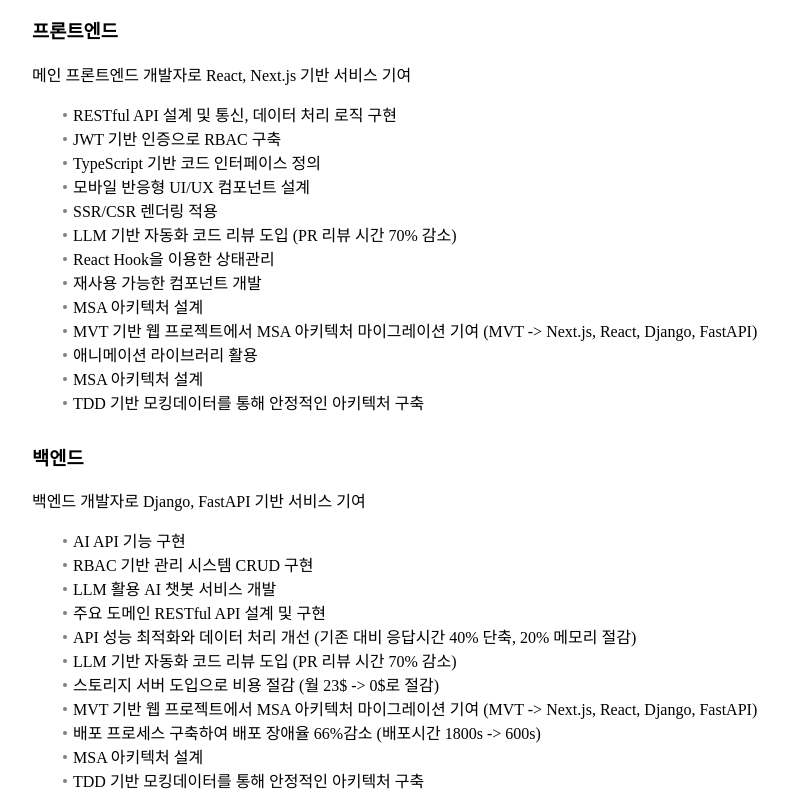
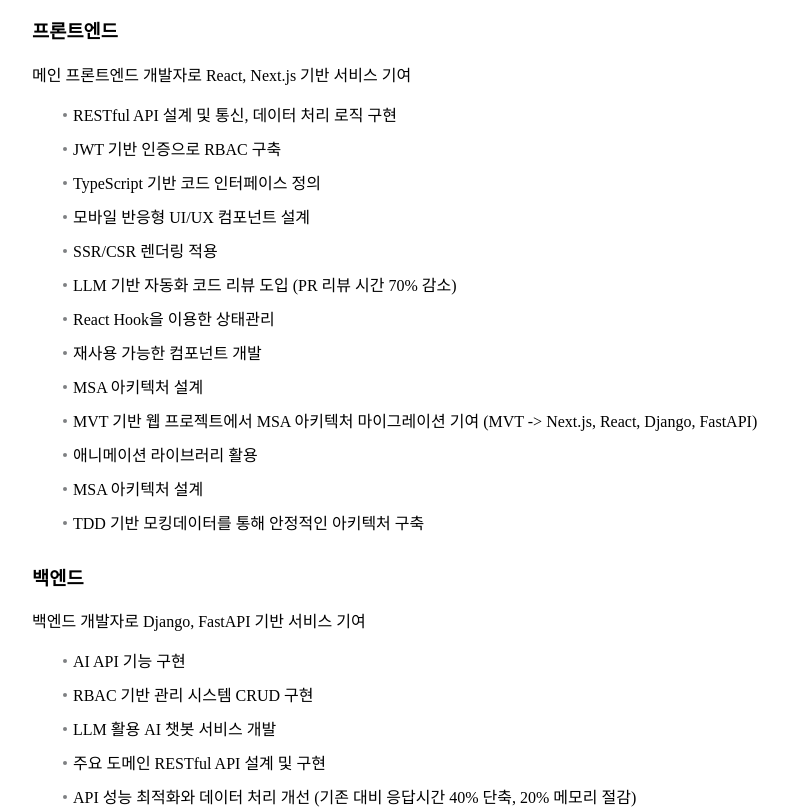
Before and after one commit to 2zm00/resume, a React (Vite) app: page /resume/master in a window 1280 px wide. Shown: the part 1020-1829 px from the top of the page, without its empty margins (56-844 px from the left). Built offline with nearby package versions, Linux system fonts and the light colour scheme.

Commit message:
feat: 이력서 수정

```diff
--- a/src/index.css
+++ b/src/index.css
@@ -45,7 +45,18 @@
   @apply ml-6;
   list-style: none;
   text-indent: -9px;
+  margin-bottom: 10px;
 }
+
+ul ul {
+  margin-top: 8px;
+  margin-bottom: 4px;
+}
+
+li li {
+  margin-bottom: 4px;
+}
+
 li::before {
   content: '';
   display: inline-block;
@@ -99,7 +110,7 @@
   @apply text-sm;
 }
 
-.profile > p > img {
+.profile>p>img {
   width: 300px;
 }
 
@@ -109,7 +120,9 @@
   border-radius: 10%;
   object-fit: cover;
   border: 4px solid #fff;
-  box-shadow: 0 4px 20px rgba(0,0,0,0.1);
-  display: block;         /* 줄 시작 정리 */
-  margin: 0 0 0px auto;  /* 위 0, 오른쪽 0, 아래 24px 여백, 왼쪽 auto = 오른쪽 정렬 */
+  box-shadow: 0 4px 20px rgba(0, 0, 0, 0.1);
+  display: block;
+  /* 줄 시작 정리 */
+  margin: 0 0 0px auto;
+  /* 위 0, 오른쪽 0, 아래 24px 여백, 왼쪽 auto = 오른쪽 정렬 */
 }
--- a/src/resume.mdx
+++ b/src/resume.mdx
@@ -7,12 +7,33 @@
 # 이정모
 dwa010301@gmail.com | 010-4342-2399
 
-- LangChain과 RAG 기술을 활용하여 Text-To-SQL 및 도메인 특화 AI 서비스를 구축한 경험이 있습니다. <br />
-- AI 에이전트(LangGraph)와 n8n을 연동하여 영상 기획·생성·업로드 파이프라인을 구축했습니다.  <br />
-- 폐쇄망 환경에서 외부 의존성을 최소화한 모델 배포(MLOps)를 경험했습니다.  <br />
-- Kubernetes와 공공 클라우드 환경에서의 CICD 및 운영 환경을 관리했습니다.  <br />
-- 10만 건 이상의 대규모 데이터를 처리하는 파이프라인을 최적화한 경험이 있습니다.  <br />
-- 레거시 시스템을 프레임워크 기반으로 마이그레이션한 경험이 있습니다.  <br />
+
+
+- Kubernetes 클러스터 운영 및 CI/CD 파이프라인을 구축, MSA 아키텍처 기반 서비스 운영 경험이 있습니다.  <br />
+- Dramatiq/Redis를 활용한 비동기 처리로 시스템 성능을 개선한 경험이 있습니다. <br />
+- LangGraph 기반 에이전트와 n8n 워크플로우를 연동하여 콘텐츠 기획·생성·업로드 파이프라인을 구축하였습니다.  <br />
+- LangChain RAG 기반의 도메인 특화 AI Text-To-SQL 서비스에 기여하였습니다. <br />
+- 보안이 중요한 폐쇄망 환경에서 외부 의존성을 최소화한 LLM 모델 배포(MLOps)를 관리하였습니다.  <br />
+- PHP 기반의 레거시 시스템을 Laravel 프레임워크 기반으로 마이그레이션에 기여하였습니다.  <br />
+
+
+## 기술
+### Backend & AI
+Python (FastAPI, Django), PHP (Laravel), LangChain,
+RAG, Dramatiq, LangGraph, n8n
+
+### Cloud & Infrastructure
+Kubernetes, Docker, OpenShift, AWS (EC2, Lambda, EventBridge),
+KT Cloud, NHN Cloud, CocktailCloud, KVM
+
+### DevOps & CI/CD
+Jenkins, Harbor, Velero, Linux (RedHat, Ubuntu, CentOS)
+
+### Database & Caching
+MySQL, PostgreSQL, Redis, Vector DB(PGVector, ChromaDB), MariaDB
+
+### Monitoring & Security
+Prometheus, Grafana, Tailscale VPN, SSL/TLS
 
 
 ## 경력
@@ -20,61 +41,55 @@
 
 ### (주)투비유니콘
 2025.10 ~ (현재)
-AI 백엔드 개발자 | Devops
+AI 백엔드 개발자 & Infra Engineer
 
-#### KDN - Text-To-SQL 기반 서비스 구현
+#### Kubernetes 클러스터 운영 및 클라우드 인프라 관리
 
-자연어 질의를 SQL로 생성하며, 프롬프트 엔지니어링과 RAG를 적용하였습니다.
+- **Kubernetes 기반 MSA 환경 구축**
+    - CocktailCloud(PaaS) 환경에서 Kubernetes 클러스터를 운영하고, MSA 아키텍처를 설계하여 서비스 확장성을 확보하였습니다.
+- **CI/CD 파이프라인 및 백업 체계 구축**
+    - Harbor를 이용한 비공개 컨테이너 레지스트리 운영 및 CI/CD 파이프라인을 관리하였습니다.
+    - Velero와 ObjectStorage를 연동하여 클러스터 리소스 및 데이터 백업/복원 시나리오를 구축하였습니다.
+- **인프라 최적화 및 모니터링**
+    - Taint/Tolerance 및 Affinity 설정을 통해 파드(Pod)를 적절한 노드에 재배치하여 리소스를 관리하였습니다.
+    - Prometheus와 Grafana를 도입하여 실시간 클러스터 모니터링 환경을 구축하였습니다.
+- **보안 및 인증 관리**
+    - 로드밸런서의 인증서를 기존 SSL에서 TLS로 마이그레이션하고 보안성을 강화하였습니다.
 
-- NLP 자연어 질의를 통한 SQL 생성 로직 기여 (Text-To-SQL)
-- RAG 적용하여 과거 SQL 추출 이력을 조회하며 모델의 정확도 향상
-- Few-shot Learning 기법을 활용하여 예시쿼리를 프롬프트에 주입하여 SQL 생성
+####  백엔드 성능 최적화 및 AI 서비스 고도화
 
-####  KDN -  폐쇄망(On-Premise) 환경 MLOps 및 풀스택 배포 자동화
-폐쇄망 환경에서의 MLOps 파이프라인을 구성하고 운영하였습니다.
-
-- LLama.cpp 기반 LLM 파운데이션 모델 빌드 및 MLOps 운영
-- 폐쇄망 환경에서 백엔드, 프론트엔드 스크립트 활용 및 배포
-- 내부망 전용 Text-To-SQL 서비스 구현 및 테스트 환경 구성
-
-#### NIA - 진로관리 서비스 클라우드 컨테이너 기반 서비스화
-Kubernetes 및 CI/CD 파이프라인을 운영하며 서비스를 클라우드 네이티브 환경으로 전환하였습니다.
-
-- Kubernetes를 활용한 MSA 아키텍처 기반 CI/CD 파이프라인 운영
-- KT G-Cloud의 인프라를 활용하여 K-PaaS 호환성 인증, 클라우드서비스확인제, 디지털서비스 등록
-- Velero를 활용한 클러스터 리소스 및 백업/복원 시나리오 적용
-- Harbor Docker 비공개 레지스트리 운영
-- 로드밸런서 TLS/SSL 인증서 관리
-
-#### 전주대학교 - 디지털교과서 2025 개정판 마이그레이션 프로젝트
-오프라인에서도 실행 가능한 개정판 기준의 eBook(epub)으로 변환하는 파이프라인을 구축하였습니다.
-
-- 기존 PDF 교과서를 이미지 기반 epub/eBook 형태로 자동 변환
-- 네트워크가 차단된 교육기관 환경에서도 구동 가능한 웹 패키지로 패킹 및 배포
-- 서버 실행 프로그램(UI 기반 런처)를 제작하여 비전문가도 손쉽게 실행 가능하도록 구현
-- epub 리더의 렌더링 문제(페이지 중복 및 단면 표시 이슈)를 epub 구조 수정(xml 조정) 방식으로 해결
-- 전주대학교 제공 교과서 개정 PDF 데이터를 기반으로 변환 자동화 프로세스 구축
+- **비동기 처리를 통한 장애 해결**
+    - Dramatiq/Redis를 활용한 비동기 처리로 시스템 성능을 개선한 경험이 있습니다.
+- **Text-To-SQL 및 RAG 성능 개선  (한전KDN 프로젝트)**
+    - RAG 최적화 -  순차적으로 이루어지던 벡터 검색(테이블/컬럼)을 비동기 병렬 처리 구조로 변경하여 API 평균 응답 속도를 40% 단축했습니다.
+    - SQL 정확도 향상 - 기존 쿼리 이력을 활용한 One-shot Learning 및 가중치 부여 기법을 적용하여 Text-To-SQL 모델의 정확도를 개선했습니다.
+- **폐쇄망 MLOps 구축**
+    - 외부망이 차단된 온프레미스 환경에서 LLM 파운데이션 모델(Llama.cpp) 빌드 및 배포 파이프라인을 구축하였습니다.
 
 
 
+<br/>
 
 
 ### 주식회사 웨이브스트링
 2025.09. ~ 2025.10. (2개월)
 AI 백엔드 개발자
 
-#### 이커머스 데이터 처리 및 레거시 마이그레이션
-
-레거시 PHP 서비스를 Laravel 프레임워크 기반 구조로 마이그레이션하며,
-대규모 이커머스 환경에서 10만건 이상 규모의 상품 데이터를 처리하였습니다.
-
-- 레거시 PHP 프로젝트에서 Laravel 기반으로 전환, 코드 모듈화 및 서비스 확장성 확보
-- 10만 건 이상의 상품 데이터를 수집·적재·전처리하는 데이터 품질 및 정합성 관리
-- Python, PHP, SQL을 활용한 대량 데이터의 변환 및 검증 프로세스 구현
-- 웹 크롤링을 자동화를 통해 데이터 수집 및 업데이트 효율화
-- 정부 과제와 연계하여 이커머스 매출 데이터 처리 및 파이프라인 고도화 기여
+#### 레거시 마이그레이션 및 대용량 데이터 처리
 
 
+- **PHP 프레임워크 마이그레이션**
+    - 유지보수가 어려운 레거시 PHP 시스템을 Laravel 프레임워크로 마이그레이션하여 코드 모듈화 및 확장성을 확보했습니다.
+- **서버리스 아키텍처 도입**
+    - AWS Lambda와 EventBridge를 활용한 서버리스 크롤링 파이프라인을 구축하여
+    약 10만 건의 상품 데이터를 CronJob을 통해 주기적으로 수집하고 업데이트되도록 구현하였습니다.
+- **데이터 무결성 검증**
+    - 대량 데이터의 Insert/Update 과정에서 중복 제거 및 검증 쿼리를 설계하여 데이터 정합성을 유지하였습니다.
+- **정부 과제 기여**
+    - 정부 과제와 연계하여 이커머스 매출 데이터 처리 및 파이프라인 고도화에 기여하였습니다.
+
+
+<br/>
 
 
 
@@ -83,46 +98,49 @@
 2025.06. ~ 2026.07. (2개월)
 AI 백엔드 개발자 인턴
 
-####  TechFit - LLM/RAG 기반 AI 인재 추천 및 이력서 분석 플랫폼 개발
-이력서와 채용공고를 분석하여 적합 인재를 매칭하는 채용 플랫폼 MVP를 구현하였습니다.
+####  이력서 분석 플랫폼 백엔드 개발
 
+- **대기 시간 단축**
+    - 단일 호출 시 2분 이상 소요되던 분석 로직을 개별 Dramatiq 비동기 큐(Task Queue)로 분리하여
+    크롤링과 LLM 호출을 병렬로 처리하여 사용자 경험을 개선하였습니다.
+- **시스템 안정성 확보**
+    - Redis 캐싱을 도입하여 Connection Pool 및 Lifespan 이벤트 기반으로 변경하여
+    실패한 작업에 대한 재시도 로직을 구현하여 시스템 안정성을 확보하였습니다.
 
-- 채용공고와 이력서 데이터를 통한 LangChain RAG 구축, 직무 적합도 분석 구현
-- 코사인 유사도를 활용한 이력서 내 역량 평가
-- ThreadPool 기반 멀티스레드 처리로 이력서와 공고 간 매칭 속도 개선
-- Dramatiq 비동기 처리와 Redis 캐싱(Task)으로 서비스 병목 구간 처리량 향상
-- 프롬프트 엔지니어링을 통해 이력서의 강점과 약점을 분석하고 구체적인 피드백을 생성
-- 추후 서비스 고도화를 위한 인프라 및 데이터베이스 설계
-
+<br/>
 
 ## 프로젝트
 
-### 동영상 컨텐츠 AI 에이전트 서비스
+
+### 사내 GPU 서버 보안 및 접근 제어 구축
+2025.10 ~ 현재
+
+- **문제**: 키(Key) 기반 인증 방식의 보안 취약점(키 유출, 복사) 및 외부 접근의 어려움.
+- **해결**: Tailscale VPN을 도입하여 중앙 관리형 터널링 네트워크를 구성.
+- **성과**: 콘솔 페이지를 통한 ACL 관리로 보안을 강화하고, VPN 인증을 통해 장소 제약 없이 안전한 개발 환경을 제공하였습니다.
+
+### 홈서버 구축 및 온프레미스 클라우드 운영
+
+- **인프라 구축**
+    - 베어메탈 서버에 KVM 가상화 환경을 구성하고, 그 위에 RedHat OpenShift 클러스터(Bastion, Master, Worker 노드)를 Nested Kubernetes 형태로 구축하였습니다.
+- **자동화 스크립트**
+    - 스토리지 용량 부족 문제를 해결하기 위해 디스크 임계치를 모니터링하고, 캐시 자동 삭제 및 로깅을 수행하는 Shell Script를 작성하여 Cronjob으로 자동화하였습니다.
+- **네트워크 및 보안 인프라 구성**
+    - 자체적인 라우팅 및 방화벽 규칙을 설정하고, VPN 환경을 구성하여 Home-Lab 네트워크를 설계했습니다.
 
 
+### 멀티 에이전트 오케스트레이션 및 영상 생성 파이프라인 구축
 2025.12 ~ 진행중 (개인프로젝트)
-FastAPI LangChain LangGraph n8n Ubuntu
-
-**[LangGraph 기반 멀티 에이전트 오케스트레이션]**
-사용자의 입력에 따라 기획부터 영상 생성을 수행하는 에이전트 워크플로우를 설계하였습니다.
-
-- '주제 선정 - 대본 작성 - 플롯 구성 - 영상 생성'의 역할을 수행하는 에이전트 간의 흐름 제어 및 GraphState 관리
-- 사용자 입력 주제를 바탕으로 관련 트렌드 추천 및 구체적인 시나리오를 작성하는 LLM 로직 구현
 
 
-**[n8n을 활용한 콘텐츠 제작 및 배포 파이프라인 자동화]**
-영상 생성 및 업로드 과정을 n8n과 연동하여 자동화하였습니다.
-
-- 프롬프트 엔지니어링을 통해 영상의 내용을 분석하여 주제 생성
-- 관련 캡션이나 태그 생성하여 동영상 제작
-- 생성된 영상을 플랫폼에 업로드하는 n8n 워크플로우 구축
-
-
-**[홈서버 배포]**
-자체 홈서버를 구축하여 네트워크 및 보안 관리 역량을 확보했습니다.
-
-- VPN(SSL PVN), UFV 환경 구성 및 운영하여 보안 환경 구축
-- OS 설치, 네트워크 설정 및 인프라 환경 전반 구성
+- **멀티 에이전트 상태 관리 및 워크플로우 설계**
+    - LangGraph를 활용하여 '주제 선정 → 대본 작성 → 플롯 구성' 단계별 에이전트의 상태(State)를 관리하고 흐름을 제어하는 오케스트레이션 로직을 구현하였습니다.
+    - 사용자 입력에 따라 트렌드를 분석하고 시나리오를 생성하는 LLM 로직을 최적화하여 생성 결과의 정확도를 높였습니다.
+- **n8n 기반 업로드 자동화 파이프라인**
+    - 영상 생성부터 플랫폼 업로드까지의 전 과정을 n8n 워크플로우로 자동화하여, 콘텐츠 배포 파이프라인을 구축하였습니다.
+    - API 간의 데이터 흐름을 시각화하고 에러 핸들링 로직을 추가하여 파이프라인의 안정성을 확보하였습니다.
+- **서비스 컨테이너화**
+    - Docker로 컨테이너화하여 배포 환경의 일관성을 유지하고, 홈서버 환경(K8s)에 배포하여 리소스를 관리하였습니다.
 
 
 
@@ -158,35 +176,6 @@
 
 
 
-
-### Fiton v2 ㅣ Vision AI 헬스케어 수업관리 플랫폼
-
-2025.01.17 ~ 2025.02.19 ( 팀프로젝트 | 팀리드 )
-수강생, 강사, 운영자 모두를 위한 효율적인 헬스케어 수업 관리 웹 서비스
-
-
-**[헬스케어 수업관리 서비스 구현]**
-핵심 도메인(헬스케어, 회원관리) 관리 기능 RBAC 및 API를 개발했습니다.
-
-- 핵심 도메인(헬스케어, 회원관리) 관리 기능 개발
-- 역할별 데이터 접근 권한 및 API 엔드포인트 구현
-- 로그인 및 온보딩 추가 정보 입력 기능 개발
-
-
-**[RAG 챗봇 서비스 개발]**
-LangChain LLM 기반 RAG 를 구축하여 수업/운동/센터 기반 컨텍스트 챗봇 개발
-
-- LangChain과 HuggingFace 모델을 결합하여 센터 내 수업/운동 정보에 대한 NLP 자연어 질의응답 API 개발
-- 데이터베이스에 저장된 수업/운동/센터와 연동하여 챗봇 API 엔드포인트 개발
-
-
-**[운동 자세 분석 서비스 개발]**
-영상 분석 Vision AI 를 활용한 관절 각도 분석 결과를 시각화하였습니다.
-
-- Vision Mediapipe를 활용하여 사용자의 관절 랜드마크를 추출하고 각도를 계산하는 정량적 자세 분석 로직 개발
-- 분석된 자세 데이터를 React 프론트엔드 상에 오버레이(Pose-Landmarker)하여 사용자가 즉각적인 피드백을 받을 수 있도록 구현
-
-
 **[기타]**
 팀 리더로서 핵심 도메인을 설계하고, SEO와 성능을 고려하여 프론트엔드/백엔드를 통합 구현했습니다.
 
@@ -198,13 +187,16 @@
 ## 자격증
 ### IBM Data Science and MLOps Practitioner Advanced
 IBM
-2026.01.17
-[증명서](https://www.credly.com/go/lkbQyisf)
+2026.01
+
+### IBM Orchestrate Technical Intermediate
+IBM
+2026.01
 
 ### IBM Generative AI Tools Technical Intermediate
 IBM
-2026.01.13
-[증명서](https://www.credly.com/badges/8a140445-e140-4ee8-9fa4-42c752dc4c95)
+2026.01
+
 
 ### SQL Developer
 한국데이터산업진흥원
@@ -225,22 +217,3 @@
 - 의사, 간호사, 보호자 등의 다양한 이해관계자와의 원활한 소통 및 협업
 - 팀 내 구성원과의 적극적인 커뮤니케이션을 바탕으로 협력적인 업무 환경 조성
 - EMR(전자의무기록) 등의 병원 정보 시스템을 활용하여 환자 데이터셋의 체계적인 관리 및 처리
-
-
-
-## 보유기술
-### 프로그래밍 언어
-Python, C, JavaScript, TypeScript,
-
-### AI/ML
-PyTorch, TensorFlow, Scikit-learn,
-Pandas, NumPy, OpenCV, Mediapipe
-
-### 프레임워크
-React, Next.js, Django, FastAPI
-
-### 협업 툴
-Git, Slack, Notion
-
-### 기타
-MySQL, MongoDB, PostgreSQL, Redis, AWS, Linux, Docker, Kubernetes, Nginx
```
